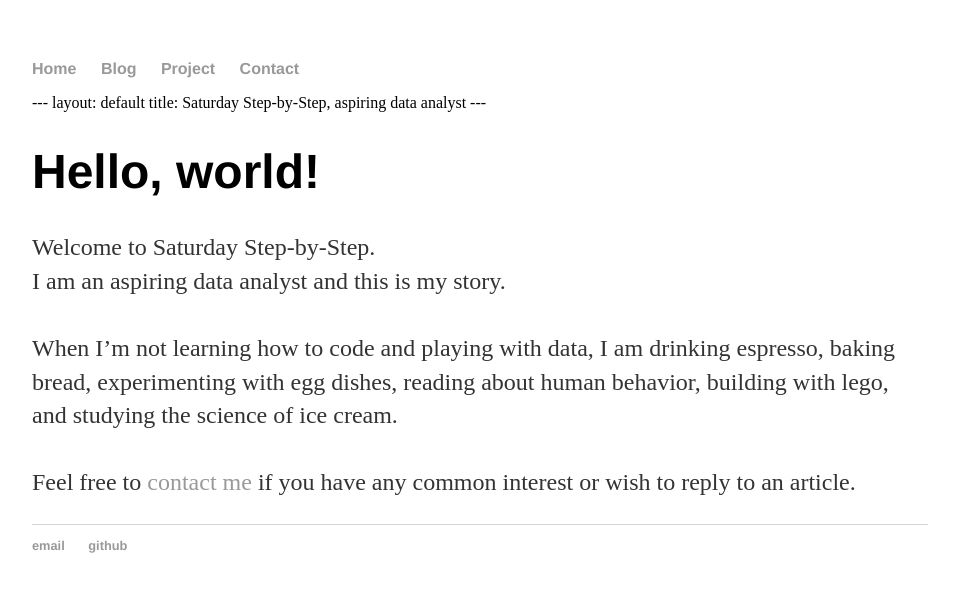
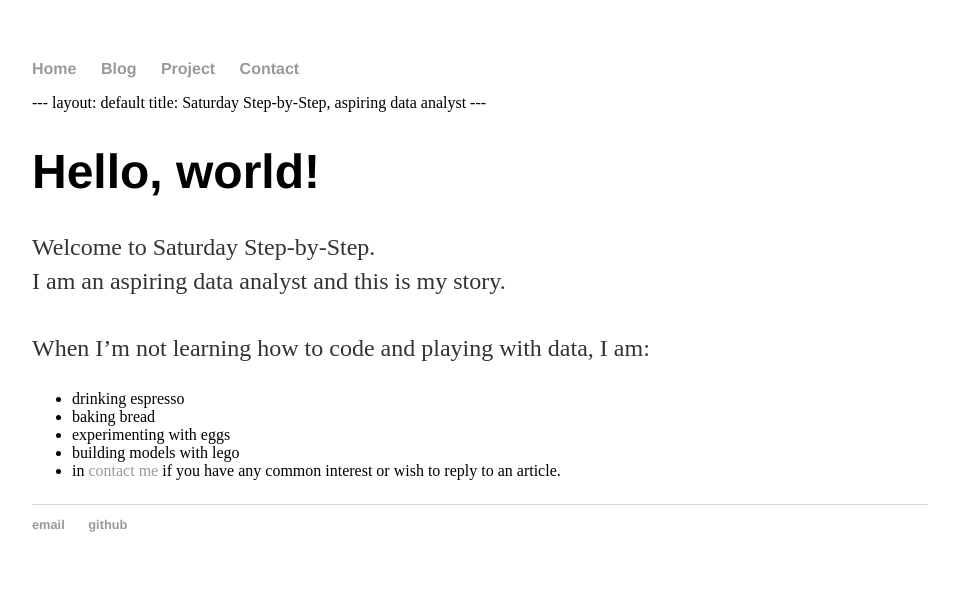
Before and after one commit to saturdaystepbystep/saturdaystepbystep.github.io, a Jekyll site: the page index.html, which Jekyll copies as it is, in a window 1280 px wide. Shown: the top 592 px of the page, without its empty margins (160-1119 px from the left). Built offline with Jekyll 4.4.1, drawn with Linux system fonts in a browser that asks for light colours.

Commit message:
Update index.html

```diff
--- a/index.html
+++ b/index.html
@@ -25,8 +25,14 @@
 				Welcome to Saturday Step-by-Step. <br>
 				I am an aspiring data analyst and this is my story.
 				<br><br>
-				When I’m not learning how to code and playing with data, I am drinking espresso, baking bread,
-				experimenting with egg dishes, reading about human behavior, building with lego, and studying the science of ice cream.
+				When I’m not learning how to code and playing with data, I am:
+				<ul>
+				<li>drinking espresso</li>
+				<li>baking bread</li>
+				<li>experimenting with eggs</li>
+				<li>building models with lego</li>
+				<li>in <a href="https://www.chefsteps.com/classes/ice-cream/landing#/>ice cream class </a></li>
+				</ul>
 				<br><br>
 			  	Feel free to <a href="mailto:stepbystepcoding@gmail.com"> contact me </a> if you have any common interest or wish to reply to an article.
 				</p>
```
